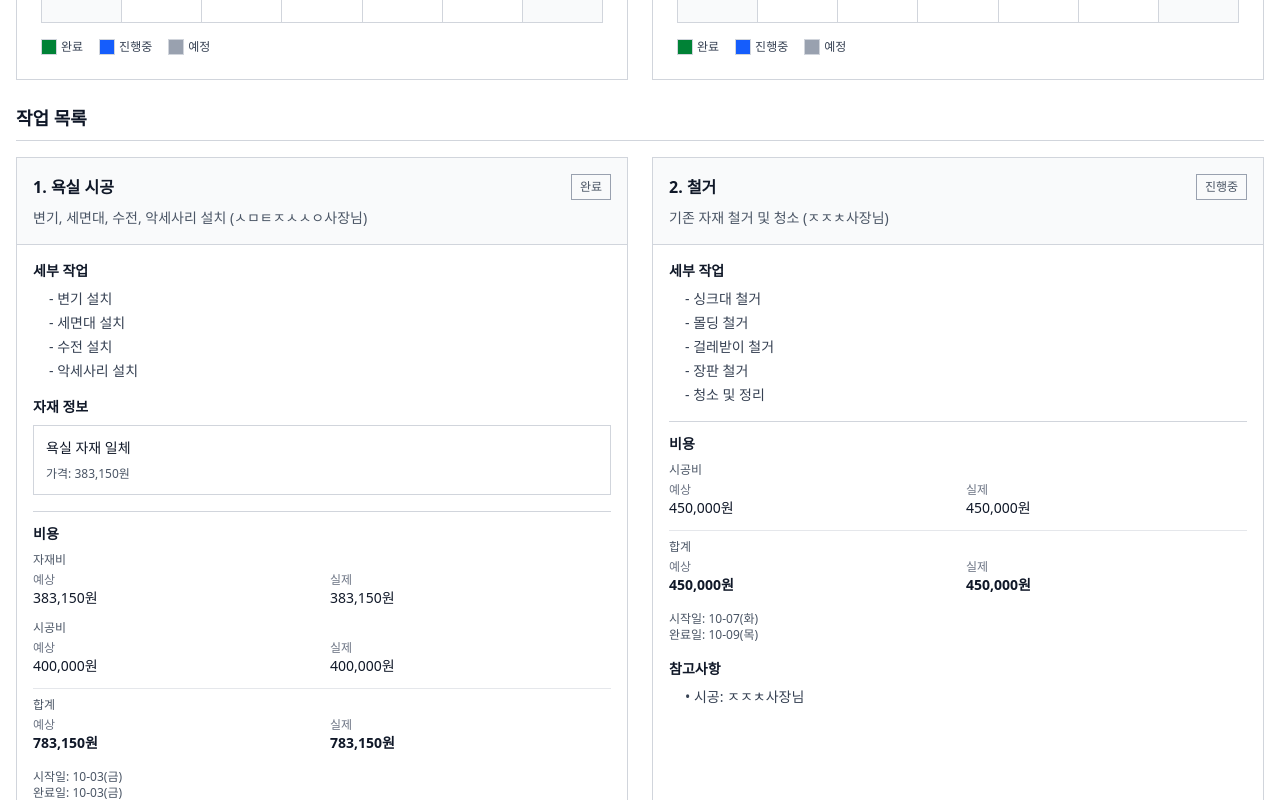
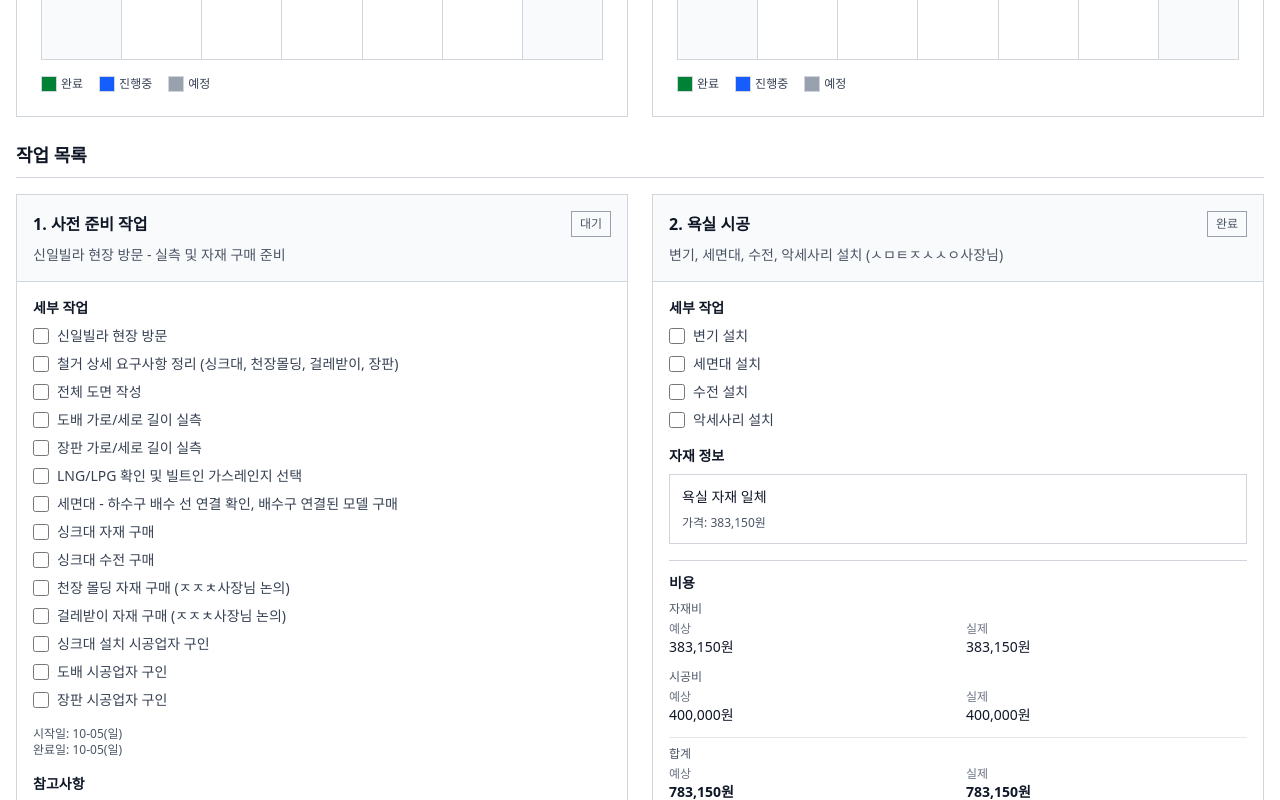
Before and after one commit to CheolheeLee0/vite-home-interior-optimizer, a React (Vite) app: page / in a window 1280 px wide. Shown: the part 2000-2800 px from the top of the page. Built offline with nearby package versions, Linux system fonts and the light colour scheme.

Commit message:
feat: 사전 준비 작업 정리

```diff
--- a/src/components/TaskCard.tsx
+++ b/src/components/TaskCard.tsx
@@ -1,3 +1,4 @@
+import { useState, useEffect } from 'react';
 import type { Task, TaskStatus } from '../types';
 
 interface TaskCardProps {
@@ -27,7 +28,53 @@ const formatDateWithDay = (dateString: string) => {
   return `${monthDay}(${getDayOfWeek(dateString)})`;
 };
 
+// 로컬스토리지 키
+const STORAGE_KEY = 'interior-subtasks-status';
+
+// 로컬스토리지에서 완료된 subtask 상태 가져오기
+const getCompletedSubtasks = (taskId: string): number[] => {
+  try {
+    const stored = localStorage.getItem(STORAGE_KEY);
+    if (stored) {
+      const data = JSON.parse(stored);
+      return data[taskId] || [];
+    }
+  } catch (error) {
+    console.error('Failed to load subtask status:', error);
+  }
+  return [];
+};
+
+// 로컬스토리지에 완료된 subtask 상태 저장
+const saveCompletedSubtasks = (taskId: string, completedIndexes: number[]) => {
+  try {
+    const stored = localStorage.getItem(STORAGE_KEY);
+    const data = stored ? JSON.parse(stored) : {};
+    data[taskId] = completedIndexes;
+    localStorage.setItem(STORAGE_KEY, JSON.stringify(data));
+  } catch (error) {
+    console.error('Failed to save subtask status:', error);
+  }
+};
+
 export default function TaskCard({ task, index }: TaskCardProps) {
+  const [completedSubtasks, setCompletedSubtasks] = useState<number[]>([]);
+
+  // 컴포넌트 마운트 시 로컬스토리지에서 상태 로드
+  useEffect(() => {
+    setCompletedSubtasks(getCompletedSubtasks(task.id));
+  }, [task.id]);
+
+  // 체크박스 토글 핸들러
+  const handleToggleSubtask = (subtaskIndex: number) => {
+    const newCompleted = completedSubtasks.includes(subtaskIndex)
+      ? completedSubtasks.filter(i => i !== subtaskIndex)
+      : [...completedSubtasks, subtaskIndex];
+
+    setCompletedSubtasks(newCompleted);
+    saveCompletedSubtasks(task.id, newCompleted);
+  };
+
   return (
     <div className="bg-white border border-gray-300">
       {/* 헤더 */}
@@ -51,9 +98,27 @@ export default function TaskCard({ task, index }: TaskCardProps) {
         {task.subtasks && task.subtasks.length > 0 && (
           <div>
             <h4 className="text-sm font-semibold text-gray-900 mb-2">세부 작업</h4>
-            <ul className="space-y-1 text-sm text-gray-700">
+            <ul className="space-y-2 text-sm">
               {task.subtasks.map((subtask, i) => (
-                <li key={i} className="pl-4">- {subtask}</li>
+                <li key={i} className="flex items-start gap-2">
+                  <input
+                    type="checkbox"
+                    id={`${task.id}-subtask-${i}`}
+                    checked={completedSubtasks.includes(i)}
+                    onChange={() => handleToggleSubtask(i)}
+                    className="mt-0.5 w-4 h-4 cursor-pointer accent-gray-900"
+                  />
+                  <label
+                    htmlFor={`${task.id}-subtask-${i}`}
+                    className={`cursor-pointer flex-1 ${
+                      completedSubtasks.includes(i)
+                        ? 'text-gray-400 line-through'
+                        : 'text-gray-700'
+                    }`}
+                  >
+                    {subtask}
+                  </label>
+                </li>
               ))}
             </ul>
           </div>
--- a/src/data/projectData.ts
+++ b/src/data/projectData.ts
@@ -18,6 +18,36 @@ export const projectData: Project = {
     naverLink: 'https://fin.land.naver.com/complexes/villa/674250'
   },
   tasks: [
+    {
+      id: 'preparation',
+      title: '사전 준비 작업',
+      description: '신일빌라 현장 방문 - 실측 및 자재 구매 준비',
+      status: 'pending',
+      subtasks: [
+        '신일빌라 현장 방문',
+        '철거 상세 요구사항 정리 (싱크대, 천장몰딩, 걸레받이, 장판)',
+        '전체 도면 작성',
+        '도배 가로/세로 길이 실측',
+        '장판 가로/세로 길이 실측',
+        'LNG/LPG 확인 및 빌트인 가스레인지 선택',
+        '세면대 - 하수구 배수 선 연결 확인, 배수구 연결된 모델 구매',
+        '싱크대 자재 구매',
+        '싱크대 수전 구매',
+        '천장 몰딩 자재 구매 (ㅈㅈㅊ사장님 논의)',
+        '걸레받이 자재 구매 (ㅈㅈㅊ사장님 논의)',
+        '싱크대 설치 시공업자 구인',
+        '도배 시공업자 구인',
+        '장판 시공업자 구인'
+      ],
+      startDate: '2025-10-05',
+      endDate: '2025-10-05',
+      notes: [
+        '⚡ 최우선 작업 - 모든 후속 작업의 기반',
+        '⚠️ 실측 정확도가 자재 구매 및 시공 품질을 결정',
+        '⚠️ LNG/LPG 확인 실패시 가스레인지 재구매 위험',
+        '⚠️ ㅈㅈㅊ사장님 사전 논의 필수 (몰딩/걸레받이 자재 호환성)'
+      ]
+    },
     {
       id: 'bathroom',
       title: '욕실 시공',
@@ -56,6 +86,7 @@ export const projectData: Project = {
         '몰딩 철거',
         '걸레받이 철거',
         '장판 철거',
+        '휴지걸이 위 타올걸이 악세사리 제거',
         '청소 및 정리'
       ],
       estimatedCost: 450000,
@@ -64,7 +95,7 @@ export const projectData: Project = {
       actualLaborCost: 450000,
       startDate: '2025-10-07',
       endDate: '2025-10-09',
-      notes: ['시공: ㅈㅈㅊ사장님']
+      notes: ['시공: ㅈㅈㅊ사장님', '📝 상세 요구사항 정리: 10/5']
     },
     {
       id: 'sink',
@@ -86,14 +117,16 @@ export const projectData: Project = {
       estimatedMaterialCost: 1500000,
       estimatedLaborCost: 100000,
       subtasks: [
-        '하부장 2.4m (화이트)',
-        '상부장 600mm 3개',
-        '후드장+슬라이드후드',
-        '키큰장(렌지수납장)',
-        '뒷선판 2400mm',
-        '칼꽂이',
-        '걸레받이 600mm',
-        '싱크볼 LDSC850'
+        '배송 도착 확인',
+        '4층으로 자재 옮기기',
+        '싱크대 하부장 설치 (2.4m 화이트)',
+        '싱크대 상부장 설치 (600mm 3개)',
+        '후드장 및 슬라이드후드 설치',
+        '키큰장(렌지수납장) 설치',
+        '뒷선판 및 액세서리 설치',
+        '싱크볼 설치 (LDSC850)',
+        '수전 교체',
+        '설치 완료 확인'
       ],
       startDate: '2025-10-14',
       endDate: '2025-10-15',
@@ -107,7 +140,7 @@ export const projectData: Project = {
         '배송비: 착불 75,000원',
         '빌트인 가스레인지 추가 예정',
         '시공비(추정): 100,000원',
-        '자재 주문: 10/10, 배송: 10/14'
+        '자재 주문: 10/5, 배송: 10/14'
       ]
     },
     {
@@ -125,7 +158,7 @@ export const projectData: Project = {
       estimatedLaborCost: 100000,
       startDate: '2025-10-16',
       endDate: '2025-10-16',
-      notes: ['📌 네이버쇼핑 자재 구매 전 단계', '자재비 계산 중', '시공비: 100,000원', '시공: ㅈㅈㅊ사장님', '자재 주문: 10/11']
+      notes: ['📌 네이버쇼핑 자재 구매 전 단계', '자재비 계산 중', '시공비: 100,000원', '시공: ㅈㅈㅊ사장님', '자재 주문: 10/5']
     },
     {
       id: 'wallpaper',
@@ -148,7 +181,7 @@ export const projectData: Project = {
       ],
       startDate: '2025-10-17',
       endDate: '2025-10-19',
-      notes: ['👷 시공업자 구인 전 단계', '📏 도배 실측 진행 필요', '자재 주문: 10/12', '셀프 시공']
+      notes: ['👷 시공업자 구인 전 단계', '📏 도배 실측: 10/5', '자재 주문: 10/12', '셀프 시공']
     },
     {
       id: 'flooring',
@@ -169,7 +202,7 @@ export const projectData: Project = {
       images: ['/interior_images/image 4.png'],
       startDate: '2025-10-21',
       endDate: '2025-10-22',
-      notes: ['👷 시공업자 구인 전 단계', '📏 장판 실측 진행 필요', '자재 주문: 10/14', '셀프 시공']
+      notes: ['👷 시공업자 구인 전 단계', '📏 장판 실측: 10/5', '자재 주문: 10/14', '셀프 시공']
     },
     {
       id: 'baseboard',
@@ -179,7 +212,7 @@ export const projectData: Project = {
       estimatedLaborCost: 100000,
       startDate: '2025-10-23',
       endDate: '2025-10-23',
-      notes: ['📌 네이버쇼핑 자재 구매 전 단계', '자재비 계산 중', '시공비: 100,000원', '시공: ㅈㅈㅊ사장님', '자재 주문: 10/16']
+      notes: ['📌 네이버쇼핑 자재 구매 전 단계', '자재비 계산 중', '시공비: 100,000원', '시공: ㅈㅈㅊ사장님', '자재 주문: 10/5']
     },
     {
       id: 'cleaning',
```
